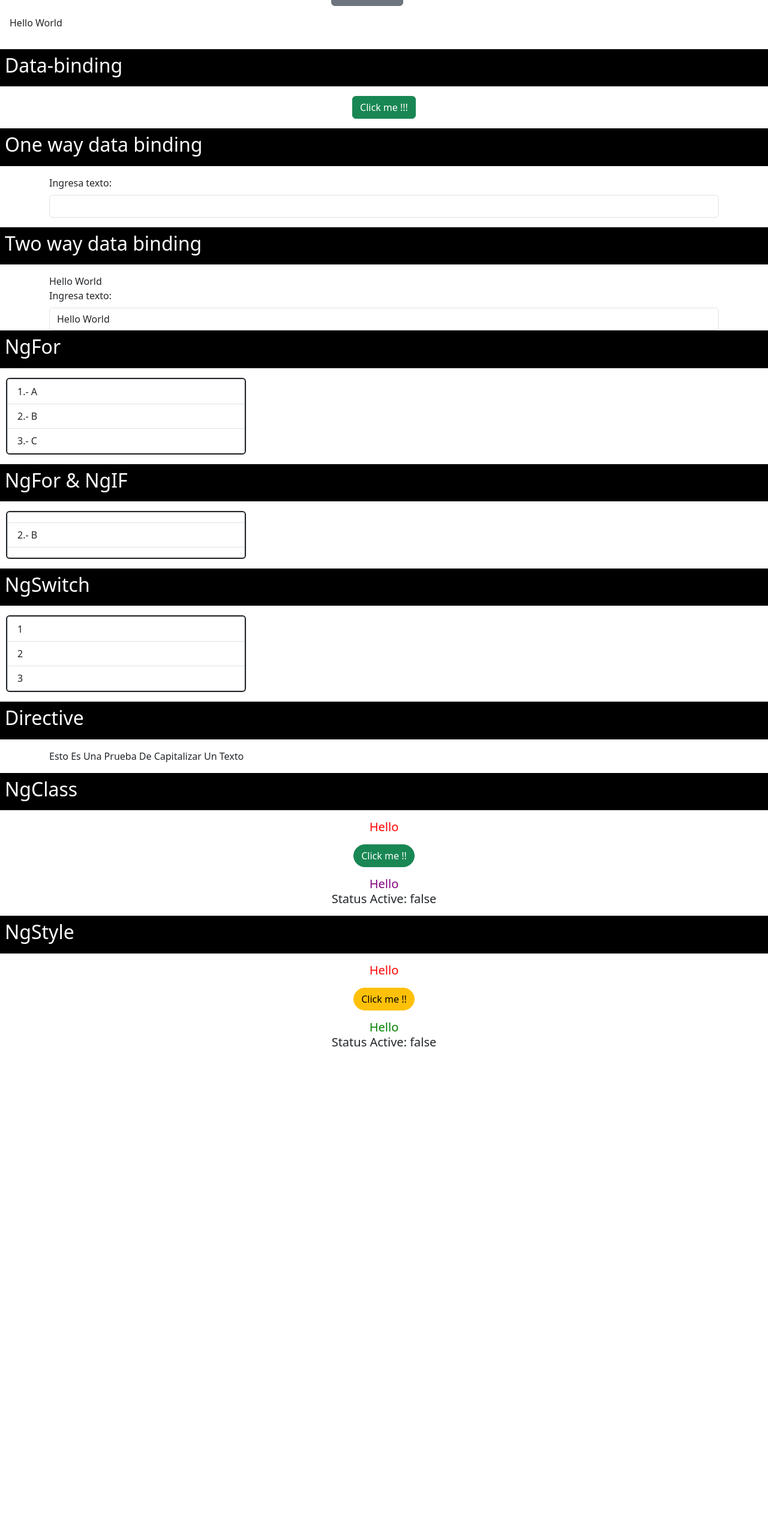
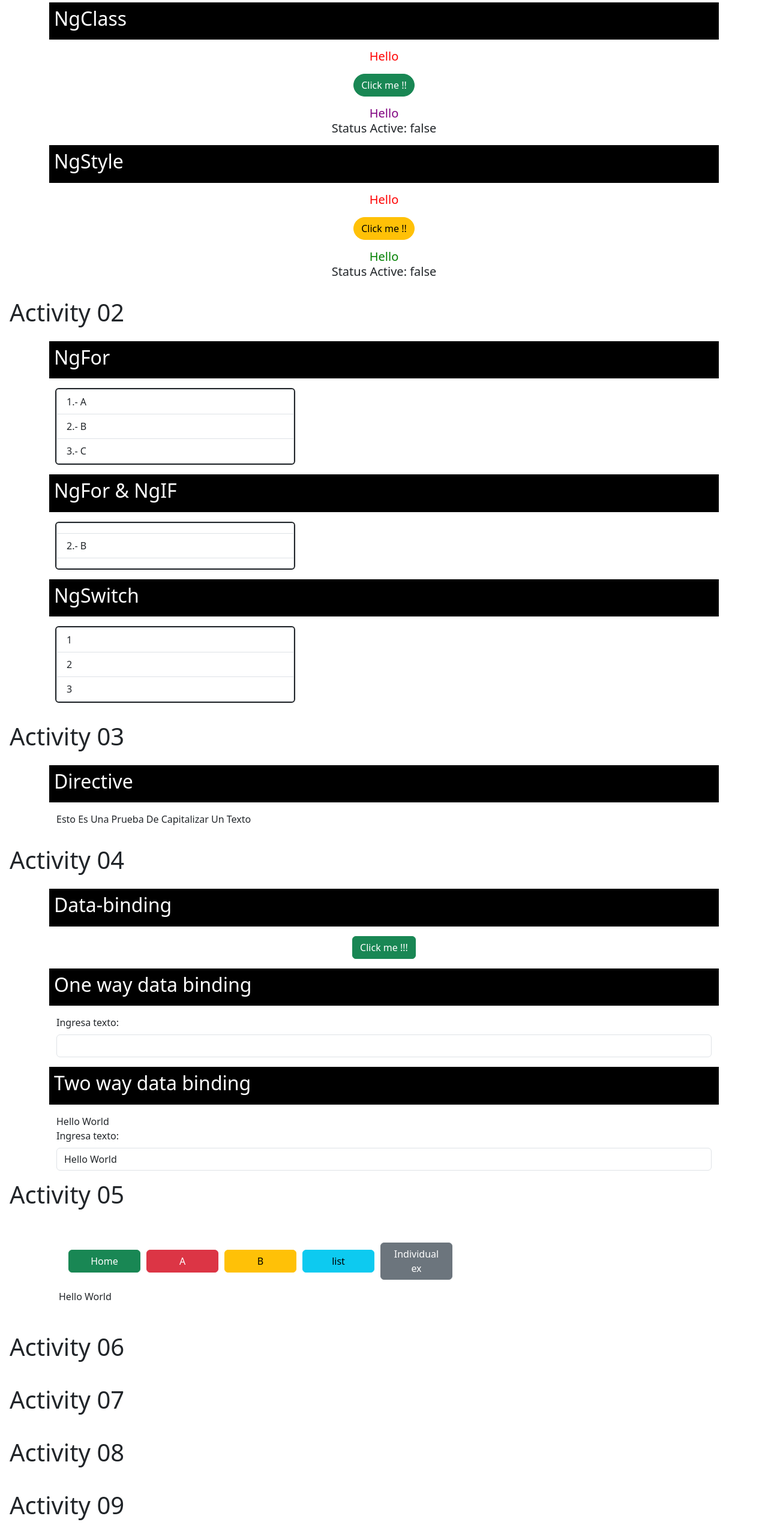
Before and after one commit to Droxinbox/AngularPractices, an Angular app in the folder ExercisePart1/: page / in a window 1280 px wide. Shown: the part 84-2642 px from the top of the page at 60% size. Before the commit the page ends 1850 px from the top, so only its background shows below. Built offline with nearby package versions, Linux system fonts and the light colour scheme.

Commit message:
Style and order
The style and order has been changed to improve the perspective of the UI.

```diff
--- a/ExercisePart1/src/app/app.component.html
+++ b/ExercisePart1/src/app/app.component.html
@@ -2,13 +2,70 @@
 
   <link href="https://cdn.jsdelivr.net/npm/bootstrap@5.3.3/dist/css/bootstrap.min.css" rel="stylesheet" integrity="sha384-QWTKZyjpPEjISv5WaRU9OFeRpok6YctnYmDr5pNlyT2bRjXh0JMhjY6hW+ALEwIH" crossorigin="anonymous">
 
-  <div class="p-3">
-    <app-my-first></app-my-first>
+  <div>
+    <h1 class="px-3 py-3">Activity 01</h1>
+    <div class="container">
+      <app-attribute-directives></app-attribute-directives>
+    </div>
   </div>
-  <app-data-binding></app-data-binding>
-  <app-structure-directive></app-structure-directive>
-  <app-custom-directive></app-custom-directive>
-  <app-attribute-directives></app-attribute-directives>
+
+  <div>
+    <h1 class="px-3 py-3">Activity 02</h1>
+    <div class="container">
+      <app-structure-directive></app-structure-directive>
+    </div>
+  </div>
+
+  <div>
+    <h1 class="px-3 py-3">Activity 03</h1>
+    <div class="container">
+      <app-custom-directive></app-custom-directive>
+    </div>
+  </div>
+
+  <div>
+    <h1 class="px-3 py-3">Activity 04</h1>
+    <div class="container">
+      <app-data-binding></app-data-binding>
+    </div>
+  </div>
+
+  <div>
+    <h1 class="px-3 py-3">Activity 05</h1>
+    <div class="container">
+      <div class="p-3">
+        <app-my-first></app-my-first>
+      </div>
+    </div>
+  </div>
+
+  <div>
+    <h1 class="px-3 py-3">Activity 06</h1>
+    <div class="container">
+
+    </div>
+  </div>
+
+  <div>
+    <h1 class="px-3 py-3">Activity 07</h1>
+    <div class="container">
+
+    </div>
+  </div>
+
+  <div>
+    <h1 class="px-3 py-3">Activity 08</h1>
+    <div class="container">
+
+    </div>
+  </div>
+
+  <div>
+    <h1 class="px-3 py-3">Activity 09</h1>
+    <div class="container">
+
+    </div>
+  </div>
 
   <script src="https://cdn.jsdelivr.net/npm/bootstrap@5.3.3/dist/js/bootstrap.bundle.min.js" integrity="sha384-YvpcrYf0tY3lHB60NNkmXc5s9fDVZLESaAA55NDzOxhy9GkcIdslK1eN7N6jIeHz" crossorigin="anonymous"></script>
 
```
